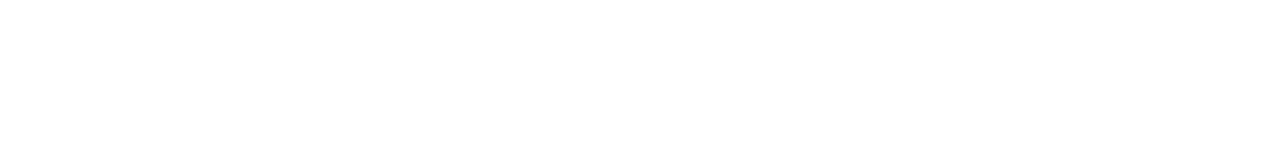
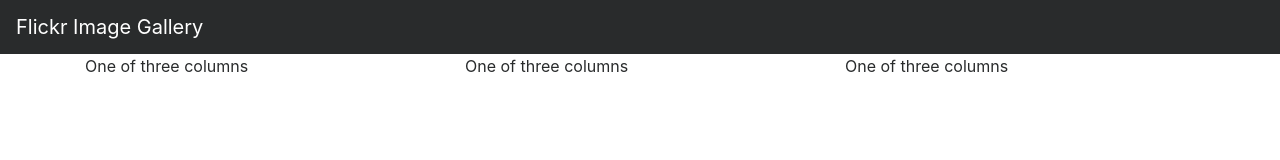
Before and after one commit to nicholas-davis/flickr-gallery-angular-bootstrap, a website: page app/index.html in a window 1280 px wide. Drawn offline with Linux system fonts and the light colour scheme.

Commit message:
Setting up cols

```diff
--- a/app/index.html
+++ b/app/index.html
@@ -26,6 +26,7 @@
     <script src="assets/lib/angular/angular.min.js"></script>
     <script src="assets/lib/angular-ui-router/release/angular-ui-router.min.js"></script>
     <script src="scripts/components/gallery/gallery-controller.js"></script>
+    <script src="scripts/components/gallery/gallery-service.js"></script>
     <script src="scripts/app.js"></script>
     <!--<script src="app/app.min.js"></script>-->
 
--- a/app/scripts/app.js
+++ b/app/scripts/app.js
@@ -6,7 +6,8 @@ angular.module('flickrImageGalleryApp', [
         $urlRouterProvider.otherwise("/gallery");
 
         $stateProvider.state('Gallery', {
-            templateUrl: 'app/components/gallery/gallery-view.html',
+            url: '^/gallery',
+            templateUrl: 'scripts/components/gallery/gallery-view.html',
             controller: "GalleryController",
             controllerAs: "gallery",
         })
--- a/app/scripts/components/gallery/gallery-controller.js
+++ b/app/scripts/components/gallery/gallery-controller.js
@@ -1,6 +1,6 @@
 //GalleryController
 angular.module('flickrImageGalleryApp', []).controller('GalleryController', ['$scope', '$state', '$stateParams',
     function ($scope, $state, $stateParams) {
-
+        console.log('dsfsdf')
     }
 ]);
--- a/app/scripts/components/gallery/gallery-service.js
+++ b/app/scripts/components/gallery/gallery-service.js
@@ -1,5 +1,5 @@
 //GalleryService
-mailModule.service('Gallery', ['$http',
+angular.module('flickrImageGalleryApp', []).service('Gallery', ['$http',
     function ($http) {
         return {
             getGalleryConfig: function () {
--- a/app/scripts/components/gallery/gallery-view.html
+++ b/app/scripts/components/gallery/gallery-view.html
@@ -1 +1,17 @@
-hello
+<!--GalleryView-->
+<nav class="navbar navbar-toggleable-md navbar-inverse bg-inverse">
+    <a class="navbar-brand" href="#">Flickr Image Gallery</a>
+</nav>
+<main class="container" role="main">
+    <div class="row">
+        <div class="col-sm">
+            One of three columns
+        </div>
+        <div class="col-sm">
+            One of three columns
+        </div>
+        <div class="col-sm">
+            One of three columns
+        </div>
+    </div>
+</main>
```
